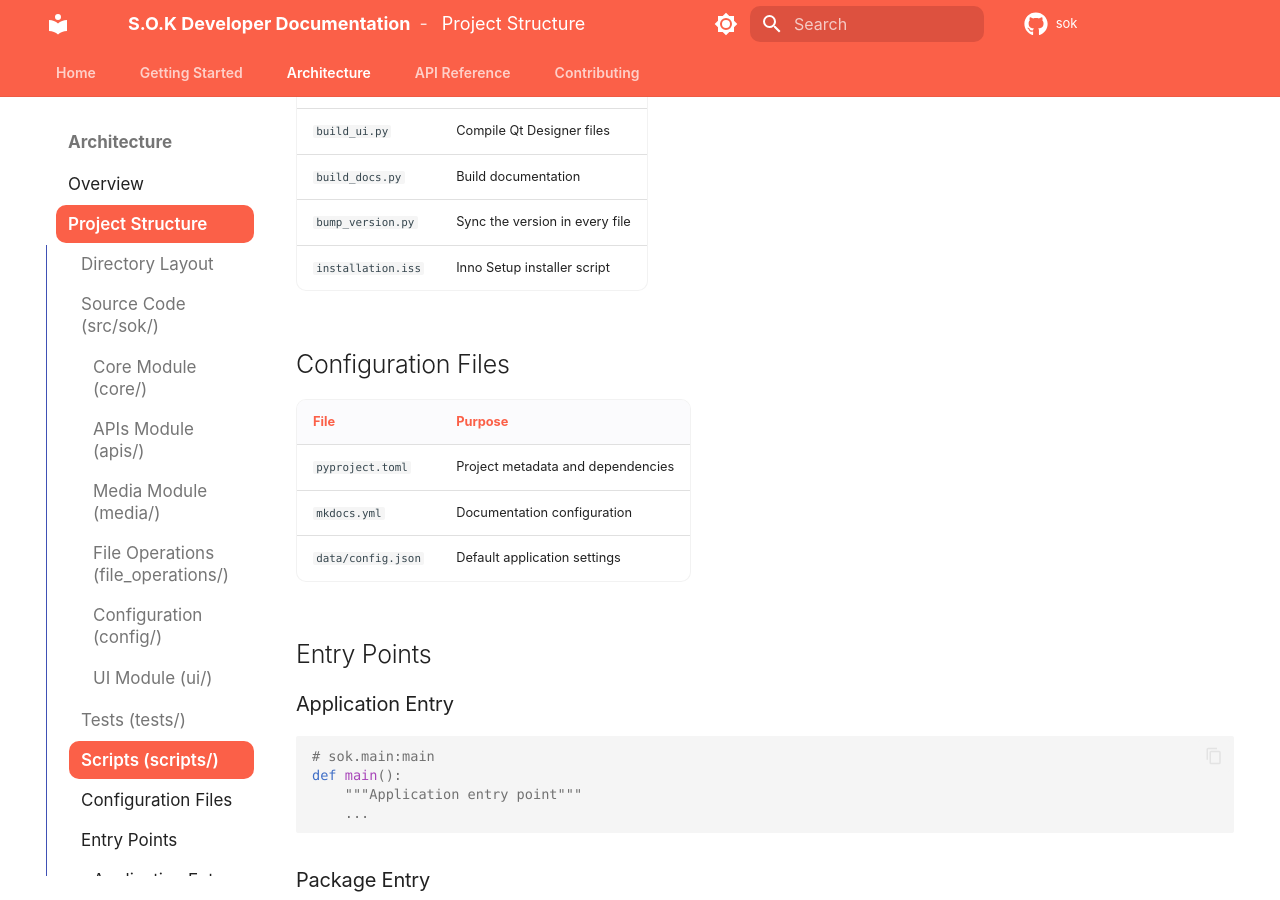
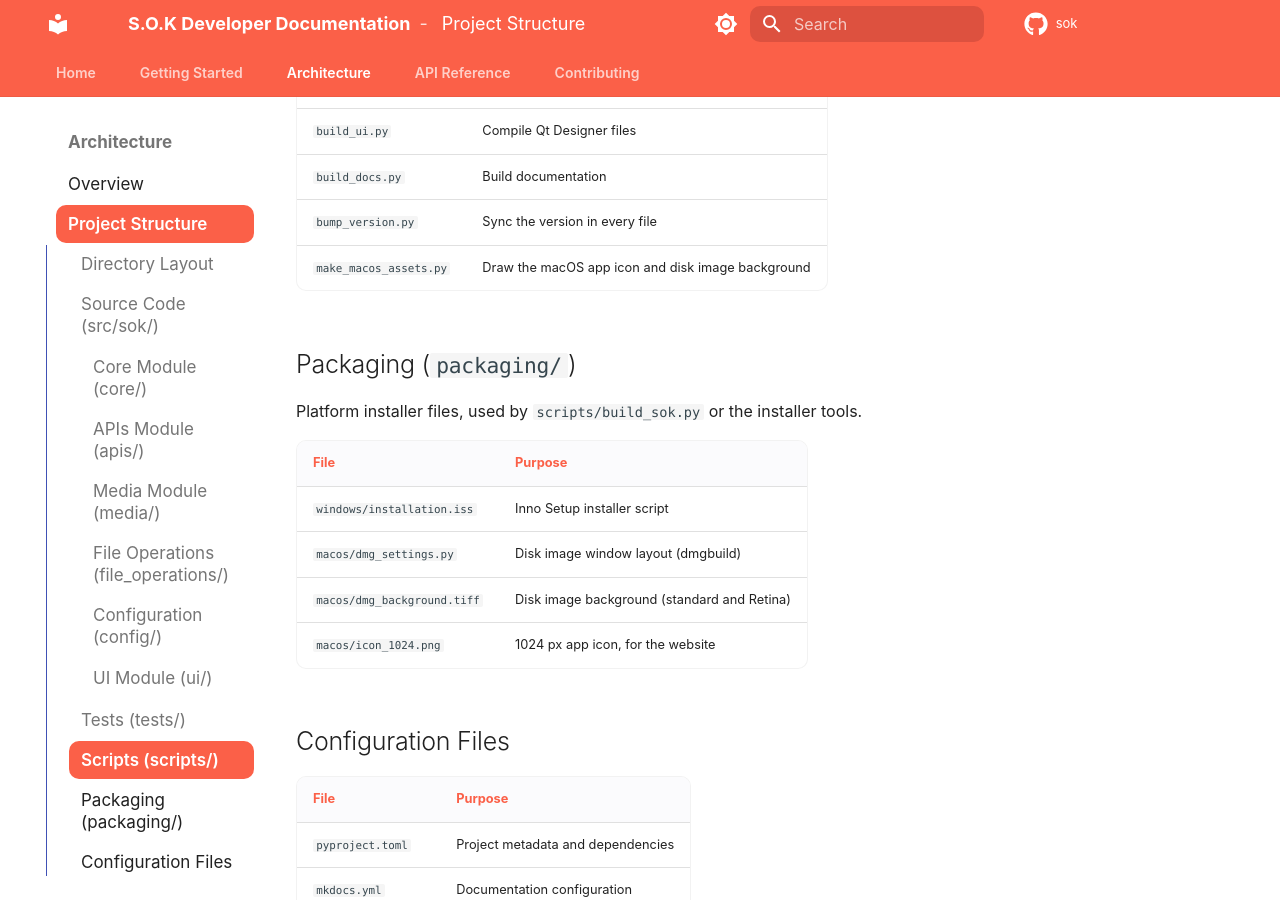
Before and after one commit to SOKTeam/S.O.K, an MkDocs documentation site: the page built from docs/architecture/structure.md, in a window 1280 px wide and 900 px high, scrolled down 3700 px. Built offline with MkDocs 1.6.1 and Material for MkDocs 9.7.7, drawn with Linux system fonts in a browser that asks for light colours; comment, search, counter and statistics services are not loaded.

Commit message:
build: move the Windows installer script to packaging/windows
packaging/ now holds the installer files of both platforms, next to
packaging/macos, and scripts/ only the scripts. The relative paths in
installation.iss gain one level for the new location.

```diff
--- a/docs/architecture/structure.md
+++ b/docs/architecture/structure.md
@@ -110,7 +110,19 @@ tests/
 | `build_ui.py` | Compile Qt Designer files |
 | `build_docs.py` | Build documentation |
 | `bump_version.py` | Sync the version in every file |
-| `installation.iss` | Inno Setup installer script |
+| `make_macos_assets.py` | Draw the macOS app icon and disk image background |
+
+## Packaging (`packaging/`)
+
+Platform installer files, used by `scripts/build_sok.py` or the installer
+tools.
+
+| File | Purpose |
+| ------ | --------- |
+| `windows/installation.iss` | Inno Setup installer script |
+| `macos/dmg_settings.py` | Disk image window layout (dmgbuild) |
+| `macos/dmg_background.tiff` | Disk image background (standard and Retina) |
+| `macos/icon_1024.png` | 1024 px app icon, for the website |
 
 ## Configuration Files
 
```
Also changed, not shown: scripts/README.md (+2 -1 lines), 3 other files.
